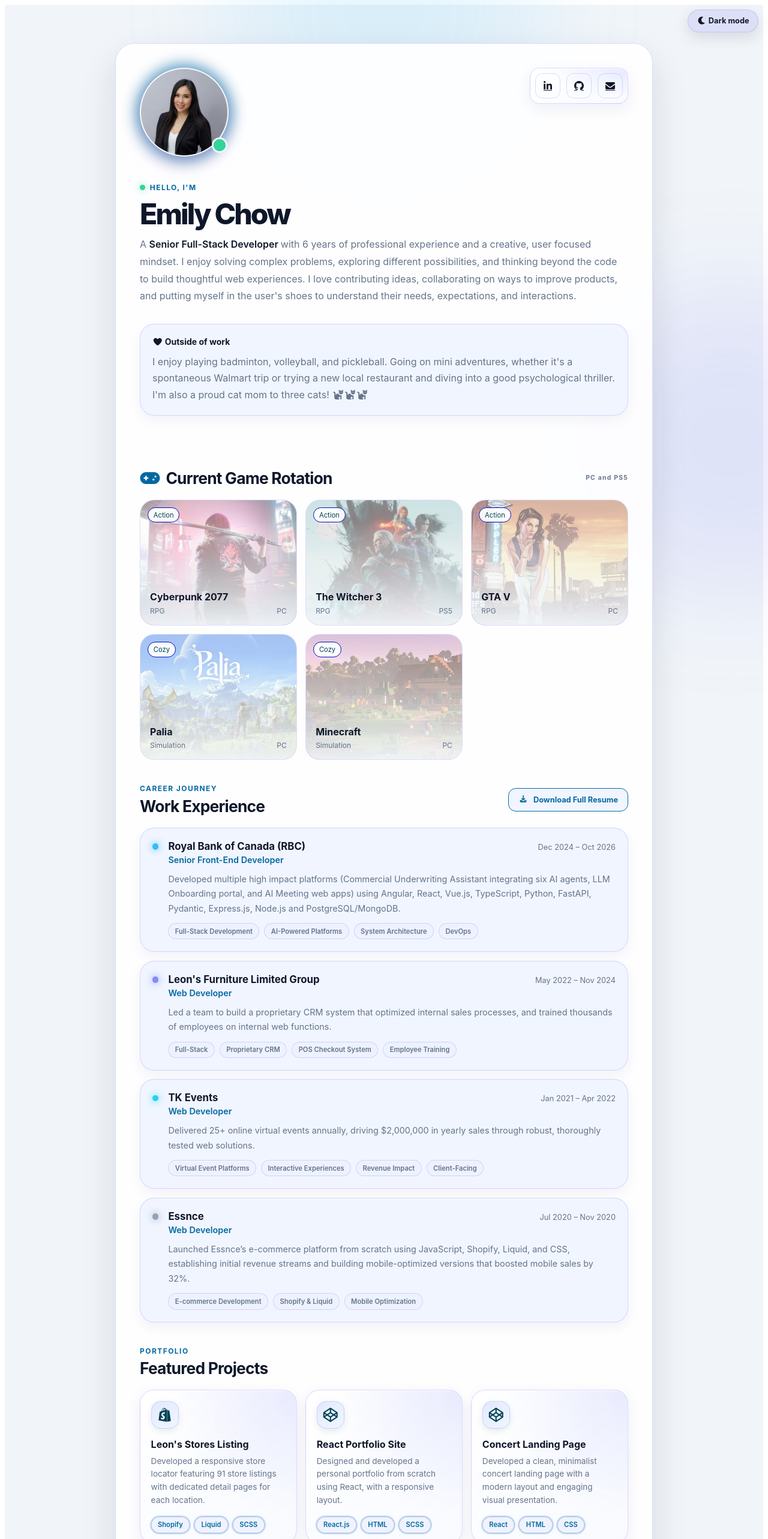
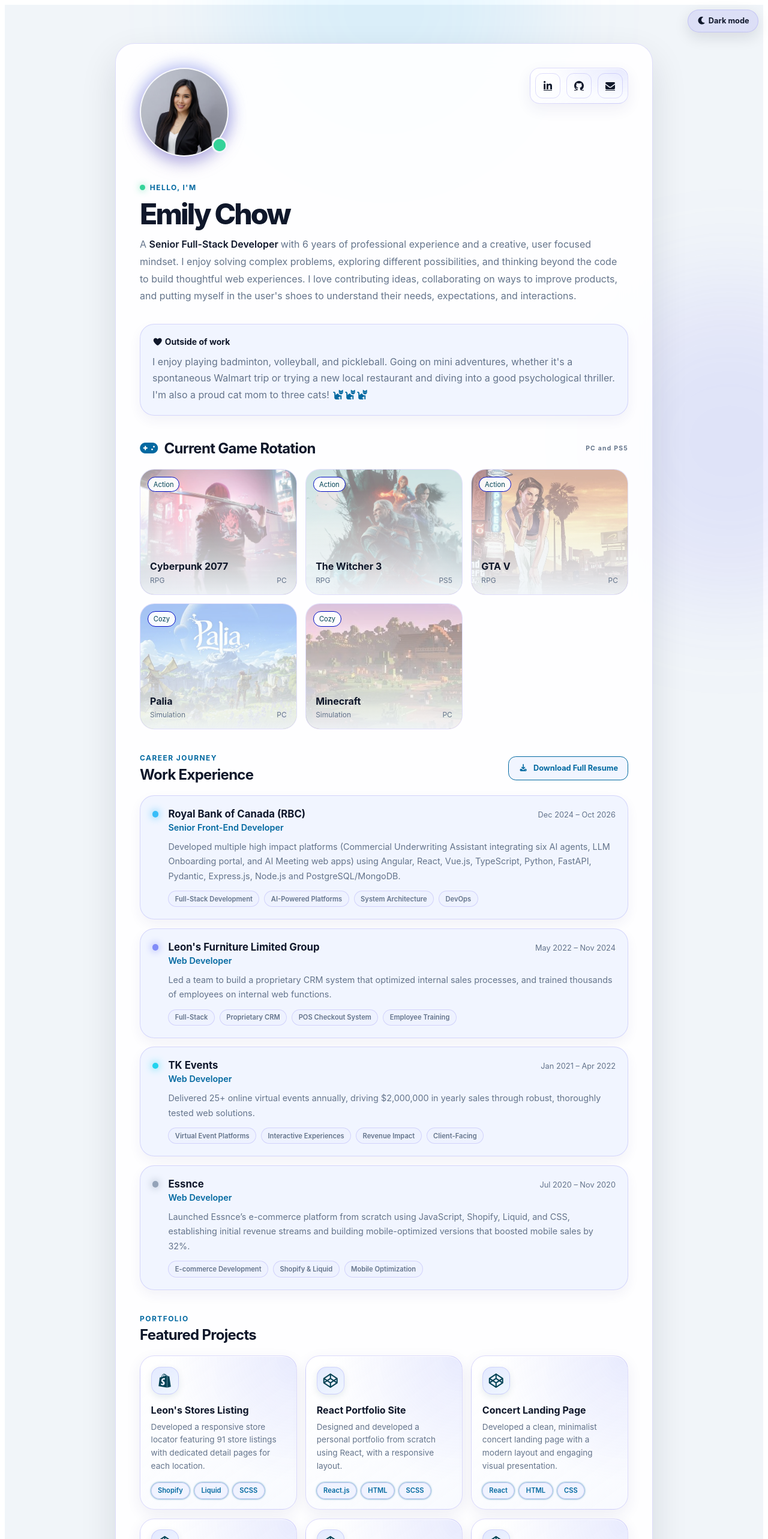
Before and after one commit to emilykchow/angular-portfolio, an Angular app: page / in a window 1280 px wide. Shown: the top 2566 px of the page at 60% size. Built offline with nearby package versions, Linux system fonts and the light colour scheme.

Commit message:
chore: clean up styling

```diff
--- a/src/app/app.scss
+++ b/src/app/app.scss
@@ -24,6 +24,8 @@
   transition:
     background-color $transition,
     color $transition;
+  --portfolio-section-title-size: 1.5rem;
+  --portfolio-section-subtitle-size: 0.75rem;
   --portfolio-project-box-glow: 0 0 0.5rem
     color-mix(in srgb, var(--portfolio-accent-text) 25%, transparent);
 
@@ -48,6 +50,7 @@
     --portfolio-accent-background-soft: rgba(14, 165, 233, 0.15);
     --portfolio-accent-border: rgba(44, 123, 157, 0.8);
     --portfolio-accent-gradient-background: linear-gradient(120deg, #7aa3ef, #050795);
+    --portfolio-hero-glow: #fff;
     color-scheme: dark;
   }
 
@@ -71,6 +74,7 @@
     --portfolio-accent-background-soft: rgba(79, 70, 229, 0.12);
     --portfolio-accent-border: rgb(0, 13, 193);
     --portfolio-accent-gradient-background: linear-gradient(120deg, #aacae7, #c28cff);
+    --portfolio-hero-glow: rgba(160, 171, 242, 0.7);
     --portfolio-panel: rgba(238, 242, 255, 0.78);
     --portfolio-panel-shadow: 0 8px 20px rgba(49, 46, 129, 0.06);
     --portfolio-tag-background: rgba(238, 242, 255, 0.8);
@@ -121,6 +125,7 @@
   border: 1px solid $color-border;
   border-radius: 999px;
   background: var(--portfolio-accent-background-soft);
+  // opacity: 0.8;
   color: $color-text;
   font: inherit;
   font-size: 0.8rem;
--- a/src/app/components/About/about.component.html
+++ b/src/app/components/About/about.component.html
@@ -27,8 +27,9 @@
       I enjoy playing badminton, volleyball, and pickleball. Going on mini adventures, whether it's
       a spontaneous Walmart trip or trying a new local restaurant and diving into a good
       psychological thriller. I'm also a proud cat mom to three cats!
-      <i class="fas fa-cat" aria-hidden="true"></i> <i class="fas fa-cat" aria-hidden="true"></i>
-      <i class="fas fa-cat" aria-hidden="true"></i>
+      <i class="fas fa-cat about__personal-interests__text__blue" aria-hidden="true"></i>
+      <i class="fas fa-cat about__personal-interests__text__blue" aria-hidden="true"></i>
+      <i class="fas fa-cat about__personal-interests__text__blue" aria-hidden="true"></i>
     </p>
   </div>
 </section>
--- a/src/app/components/About/about.component.scss
+++ b/src/app/components/About/about.component.scss
@@ -5,7 +5,7 @@
 }
 
 .about {
-  padding-bottom: 2.5rem;
+  margin-bottom: 2.5rem;
 
   &__status-dot {
     width: 0.55rem;
@@ -20,7 +20,7 @@
     align-items: center;
     gap: 0.5rem;
     color: $color-sky;
-    font-size: 0.75rem;
+    font-size: var(--portfolio-section-subtitle-size);
     font-weight: 700;
     letter-spacing: 0.12em;
     text-transform: uppercase;
@@ -67,12 +67,10 @@
       margin: 0.75rem 0 0;
       color: $color-text-muted;
       line-height: 1.7;
+
+      &__blue {
+        color: $color-sky;
+      }
     }
   }
 }
-
-@media (min-width: 640px) {
-  .about {
-    padding-bottom: 3rem;
-  }
-}
--- a/src/app/components/Games/games.component.scss
+++ b/src/app/components/Games/games.component.scss
@@ -1,7 +1,7 @@
 @use '../../../styles/variables' as *;
 
 .games {
-  margin-top: 2.5rem;
+  margin-bottom: 2.5rem;
 
   &__heading {
     display: flex;
@@ -17,7 +17,7 @@
       gap: 0.65rem;
       margin: 0;
       color: $color-white;
-      font-size: clamp(1.25rem, 4vw, 1.65rem);
+      font-size: var(--portfolio-section-title-size);
       font-weight: 700;
       letter-spacing: -0.03em;
 
@@ -47,14 +47,14 @@
       border-radius: $radius-xl;
       background: var(--portfolio-card, rgba(2, 6, 23, 0.55));
       box-shadow: var(--portfolio-card-shadow, none);
-      transition:
-        transform $transition,
-        border-color $transition,
-        background $transition;
+      // transition:
+      //   transform $transition,
+      //   border-color $transition,
+      //   background $transition;
 
       &:hover {
-        transform: translateY(-4px);
-        border-color: $color-accent-border;
+        // transform: translateY(-4px);
+        // border-color: $color-accent-border;
       }
 
       &__image-wrapper {
--- a/src/app/components/Hero/hero.component.scss
+++ b/src/app/components/Hero/hero.component.scss
@@ -75,8 +75,7 @@
       position: absolute;
       inset: -5px;
       border-radius: 50%;
-      background: $color-sky;
-      opacity: 0.7;
+      background: var(--portfolio-hero-glow);
       transition: opacity $transition;
     }
 
--- a/src/app/components/Projects/projects.component.scss
+++ b/src/app/components/Projects/projects.component.scss
@@ -5,7 +5,7 @@
 }
 
 .projects {
-  margin-top: 2.5rem;
+  margin-bottom: 2.5rem;
 
   &__header {
     display: flex;
@@ -22,7 +22,7 @@
       &__title {
         margin: 0;
         color: $color-white;
-        font-size: clamp(1.25rem, 4vw, 1.65rem);
+        font-size: var(--portfolio-section-title-size);
         font-weight: 700;
         letter-spacing: -0.03em;
       }
@@ -32,7 +32,7 @@
         align-items: center;
         gap: 0.5rem;
         color: $color-sky;
-        font-size: 0.75rem;
+        font-size: var(--portfolio-section-subtitle-size);
         font-weight: 700;
         letter-spacing: 0.12em;
         text-transform: uppercase;
--- a/src/app/components/TechStack/tech-stack.component.scss
+++ b/src/app/components/TechStack/tech-stack.component.scss
@@ -5,8 +5,6 @@
 }
 
 .tech-stack {
-  margin-top: 2.5rem;
-
   &__header {
     display: flex;
     flex-wrap: wrap;
@@ -24,7 +22,7 @@
         align-items: center;
         gap: 0.5rem;
         color: $color-sky;
-        font-size: 0.75rem;
+        font-size: var(--portfolio-section-subtitle-size);
         font-weight: 700;
         letter-spacing: 0.12em;
         text-transform: uppercase;
@@ -33,7 +31,7 @@
       &__title {
         margin: 0;
         color: $color-white;
-        font-size: clamp(1.25rem, 4vw, 1.65rem);
+        font-size: var(--portfolio-section-title-size);
         font-weight: 700;
         letter-spacing: -0.03em;
       }
@@ -93,7 +91,7 @@
       padding: 0.85rem 1rem;
       border: 1px solid $color-border;
       border-radius: $radius-xl;
-      background: var(--portfolio-panel, var(--portfolio-card, rgba(2, 6, 23, 0.55)));
+      background: var(--portfolio-panel);
       box-shadow: var(--portfolio-panel-shadow, none);
       transition:
         transform $transition,
--- a/src/app/components/Work/work.component.scss
+++ b/src/app/components/Work/work.component.scss
@@ -5,7 +5,7 @@
 }
 
 .experience {
-  margin-top: 2.5rem;
+  margin-bottom: 2.5rem;
 
   &__header {
     display: flex;
@@ -23,7 +23,7 @@
     &__title {
       margin: 0;
       color: $color-white;
-      font-size: clamp(1.25rem, 4vw, 1.65rem);
+      font-size: var(--portfolio-section-title-size);
       font-weight: 700;
       letter-spacing: -0.03em;
     }
@@ -33,7 +33,7 @@
       align-items: center;
       gap: 0.5rem;
       color: $color-sky;
-      font-size: 0.75rem;
+      font-size: var(--portfolio-section-subtitle-size);
       font-weight: 700;
       letter-spacing: 0.12em;
       text-transform: uppercase;
```
